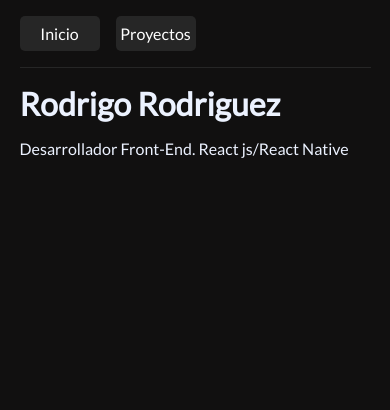
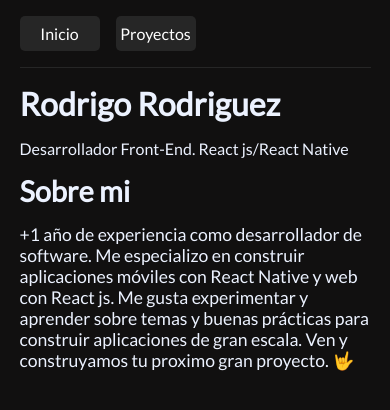
Before and after one commit to Rodevp/new-portfolio, a React (Vite) app: page / in a window 390 px wide. Shown: the top 410 px of the page. Built offline with nearby package versions, Linux system fonts and the light colour scheme.

Commit message:
about me mobile

```diff
--- a/src/App.jsx
+++ b/src/App.jsx
@@ -1,3 +1,4 @@
+import About from "./about/About"
 import Header from "./header/Header"
 import Hero from "./hero/Hero"
 
@@ -7,6 +8,7 @@ function App() {
     <>
       <Header />
       <Hero />
+      <About />
     </>
   )
 }
--- /dev/null
+++ b/src/about/About.jsx
@@ -0,0 +1,28 @@
+import styles from "./about.module.css"
+import { COLORS } from "../colors"
+
+function About() {
+    return (
+        <section
+            className={styles.section}
+        >
+            <h2
+                className={styles.title}
+                style={{color: COLORS.purpleVeryLight}}
+            >
+                Sobre mi
+            </h2>
+            <p
+                className={styles.me}
+                style={{color: COLORS.purpleVeryLight}}
+            >
+                +1 año de experiencia como
+                desarrollador de software. Me especializo en construir aplicaciones móviles con React Native y web con React js.
+                Me gusta experimentar y aprender sobre temas y buenas prácticas para construir aplicaciones de gran escala.
+                Ven y construyamos tu proximo gran proyecto. 🤟
+            </p>
+        </section>
+    )
+}
+
+export default About
--- /dev/null
+++ b/src/about/about.module.css
@@ -0,0 +1,15 @@
+.section {
+    width: 90%;
+    margin-left: auto;
+    margin-right: auto;
+    margin-bottom: 2rem;
+}
+
+.title {
+    font-size: 1.8rem;
+    margin-bottom: 1rem;
+}
+
+.me {
+    font-size: 1.1rem;
+}
```
